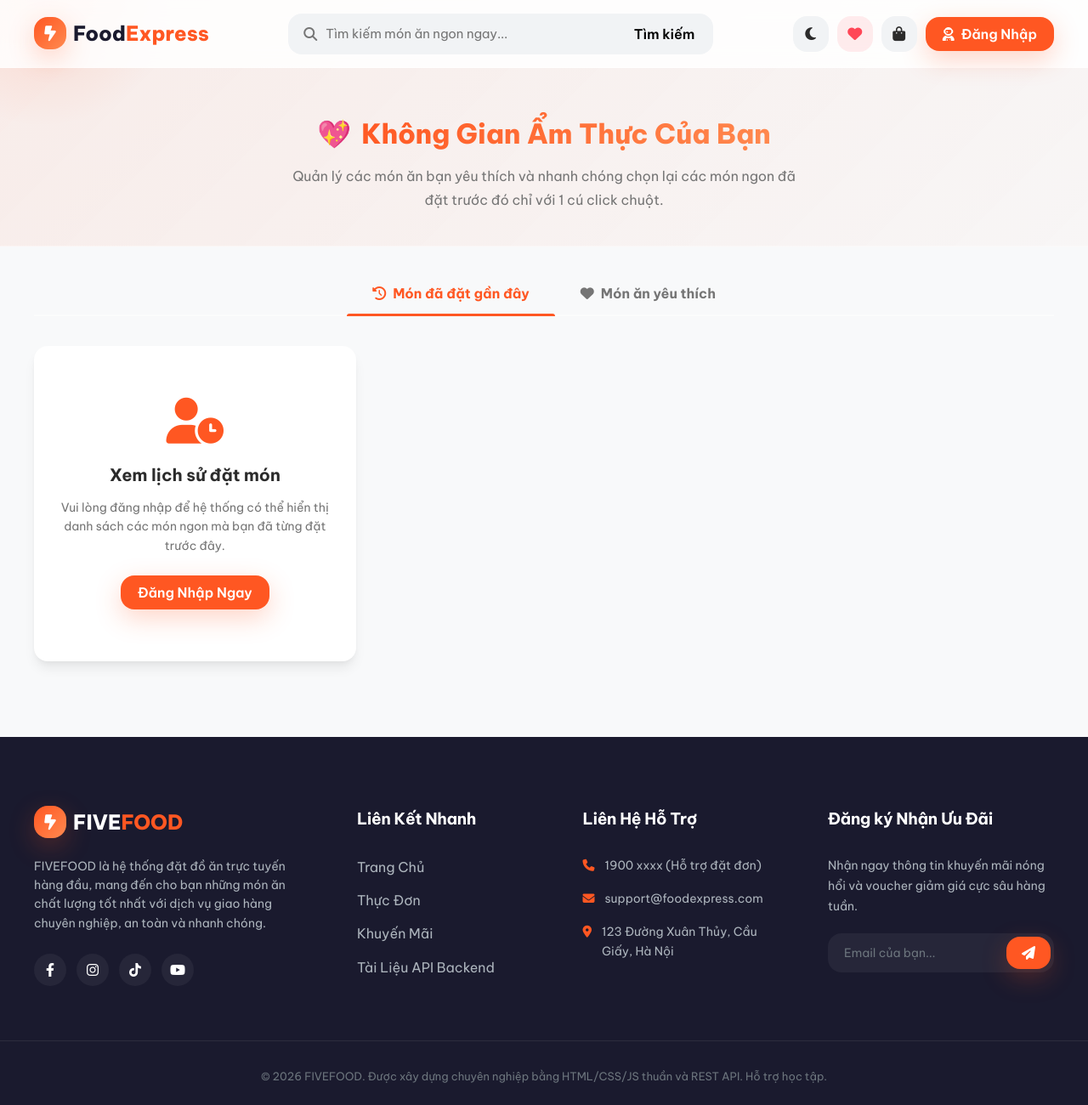
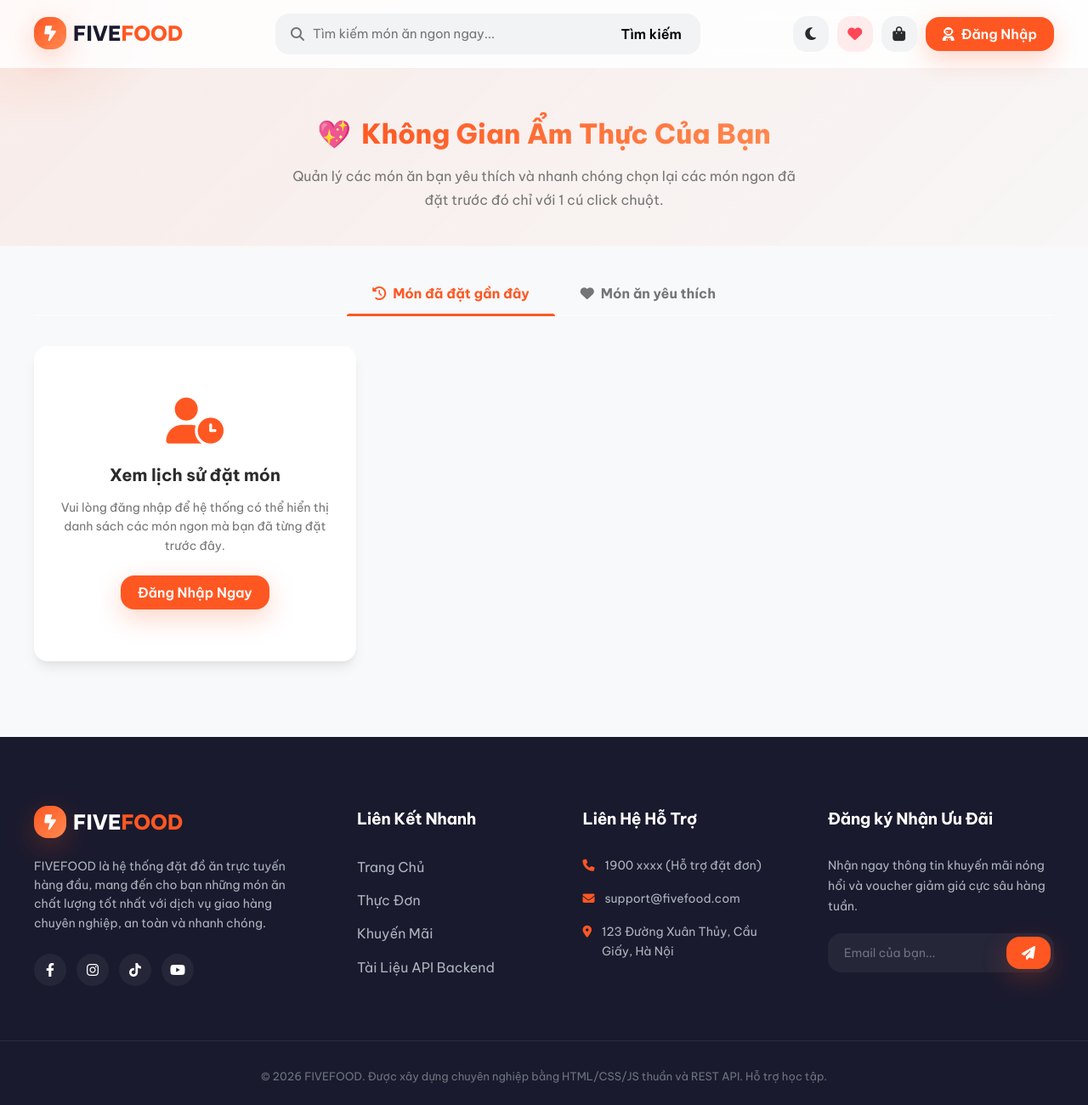
Before and after one commit to nguyenthithuhoa300504-bit/FIVEFOOD, a website: page public/favorites.html in a window 1280 px wide. Shown: the whole page at 85% size. Drawn offline with Linux system fonts and the light colour scheme.

Commit message:
Cập nhật favorites

```diff
--- a/public/favorites.html
+++ b/public/favorites.html
@@ -204,7 +204,7 @@
       <!-- Logo -->
       <a href="index.html" class="logo">
         <span class="logo-icon"><i class="fa-solid fa-bolt-lightning"></i></span>
-        <span class="logo-text">Food<span>Express</span></span>
+        <span class="logo-text">FIVE<span>FOOD</span></span>
       </a>
 
       <!-- Search Bar (Redirects back to main page) -->
@@ -356,7 +356,7 @@
         <h4>Liên Hệ Hỗ Trợ</h4>
         <ul class="footer-contact">
           <li><i class="fa-solid fa-phone"></i> 1900 xxxx (Hỗ trợ đặt đơn)</li>
-          <li><i class="fa-solid fa-envelope"></i> support@foodexpress.com</li>
+          <li><i class="fa-solid fa-envelope"></i> support@fivefood.com</li>
           <li><i class="fa-solid fa-location-dot"></i> 123 Đường Xuân Thủy, Cầu Giấy, Hà Nội</li>
         </ul>
       </div>
```
